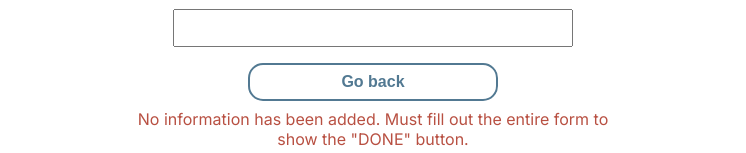
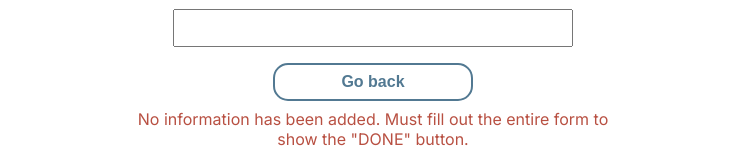
Before and after one commit to jcsmileyjr/elder, a Next.js app: page /createEntry in a window 1280 px wide. Shown: the part 515-668 px from the top of the page, without its empty margins (267-1013 px from the left). Built offline with nearby package versions, Linux system fonts and the light colour scheme.

Commit message:
Bug: CreateEntry button width issue

```diff
--- a/src/app/createEntry/createEntry.module.css
+++ b/src/app/createEntry/createEntry.module.css
@@ -88,7 +88,7 @@
 
   /*Done Button*/
   .entryButton {
-    width: 50%;
+    min-width: 150px;
     margin-top: .5rem;
     font-size: 1rem;
     margin: auto;
@@ -118,13 +118,15 @@
     transform: translateY(0);
   }
 
+  @media screen and (min-width: 600px) {
+    .entryButton {
+      min-width: 200px;
+    }
+  }
+
   .buttonLink {
     color: #527992;
     text-decoration: none;
-  }
-
-  .doneButtonStyle {
-    width: 100%;
   }
 
   .noInfoMessage {
--- a/src/app/createEntry/page.js
+++ b/src/app/createEntry/page.js
@@ -85,7 +85,7 @@ const CreateEntry = () => {
 
                 {!showDoneButton &&
                     <div className={styles.doneButtonContainer}>
-                        <button type="button" className={styles.entryButton}> <Link className={styles.buttonLink} href={"/"}>Go back</Link></button>
+                        <button type="button" className={styles.entryButton} onClick={() => router.push("/")}> Go back</button>
                         <p className={styles.noInfoMessage}>No information has been added. Must fill out the entire form to show the <span className={styles.noBreakWord}>"DONE" button.</span> </p>
                     </div>
                 }
```
